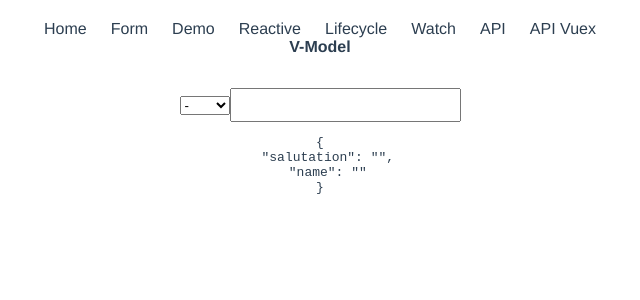
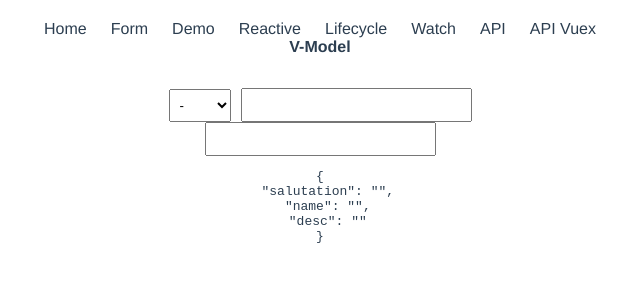
Before and after one commit to hsimao/vue3, a Vue app: page /model in a window 1280 px wide. Shown: the top 300 px of the page, without its empty margins (320-960 px from the left). Built offline with nearby package versions, Linux system fonts and the light colour scheme.

Commit message:
feat: custom modifiers

```diff
--- a/src/components/SalutationName.vue
+++ b/src/components/SalutationName.vue
@@ -1,16 +1,20 @@
 <template>
   <div>
-    <select @change="$emit('update:salutation', $event.target.value)">
+    <select @change="updateSalutation">
       <option value="">-</option>
-      <option v-for="item in salutations"
+      <option
+        v-for="item in salutations"
         :key="item"
         :value="item"
-        :selected="salutation === item">
+        :selected="salutation === item"
+      >
         {{ item }}
       </option>
     </select>
 
-    <input @input="$emit('update:name', $event.target.value)" :value="name" type="text">
+    <input @input="updateName" :value="name" type="text" />
+    <br />
+    <input @input="updateDesc" :value="desc" type="text" />
   </div>
 </template>
 
@@ -23,18 +27,71 @@ export default {
       type: String,
       default: ""
     },
+    salutationModifiers: {
+      default: () => ({})
+    },
     name: {
       type: String,
       default: ""
+    },
+    nameModifiers: {
+      default: () => ({})
+    },
+    desc: {
+      type: String,
+      default: ""
+    },
+    descModifiers: {
+      default: () => ({})
     }
   },
-  setup() {
+  setup(props, { emit }) {
+    const updateSalutation = event => {
+      let val = event.target.value;
+      if (props.salutationModifiers.capitalize) {
+        val = val.toUpperCase();
+      }
+
+      emit("update:salutation", val);
+    };
+
+    const updateName = event => {
+      let val = event.target.value;
+      if (props.nameModifiers.capitalize) {
+        val = val.charAt(0).toUpperCase() + val.slice(1);
+      }
+      emit("update:name", val);
+    };
+
+    const updateDesc = event => {
+      let val = event.target.value;
+
+      const { capitalize, reverse } = props.descModifiers;
+      if (capitalize) val = val.toUpperCase();
+      if (reverse) {
+        val = val
+          .split("")
+          .reverse()
+          .join("");
+      }
+
+      emit("update:desc", val);
+    };
+
     return {
-      salutations
+      salutations,
+      updateSalutation,
+      updateName,
+      updateDesc
     };
   }
 };
 </script>
 
-<style scoped>
+<style lang="scss" scoped>
+select {
+  padding: 7px 6px;
+  margin-right: 10px;
+  outline: none;
+}
 </style>
--- a/src/views/Vmodel.vue
+++ b/src/views/Vmodel.vue
@@ -1,8 +1,10 @@
 <template>
   <div>
     <SalutationName
-      v-model:salutation="form.salutation"
-      v-model:name="form.name" />
+      v-model:salutation.capitalize="form.salutation"
+      v-model:name.capitalize="form.name"
+      v-model:desc.capitalize.reverse="form.desc"
+    />
 
     <pre>{{ form }}</pre>
   </div>
@@ -20,7 +22,8 @@ export default {
   setup() {
     const form = reactive({
       salutation: "",
-      name: ""
+      name: "",
+      desc: ""
     });
 
     return { form };
```
